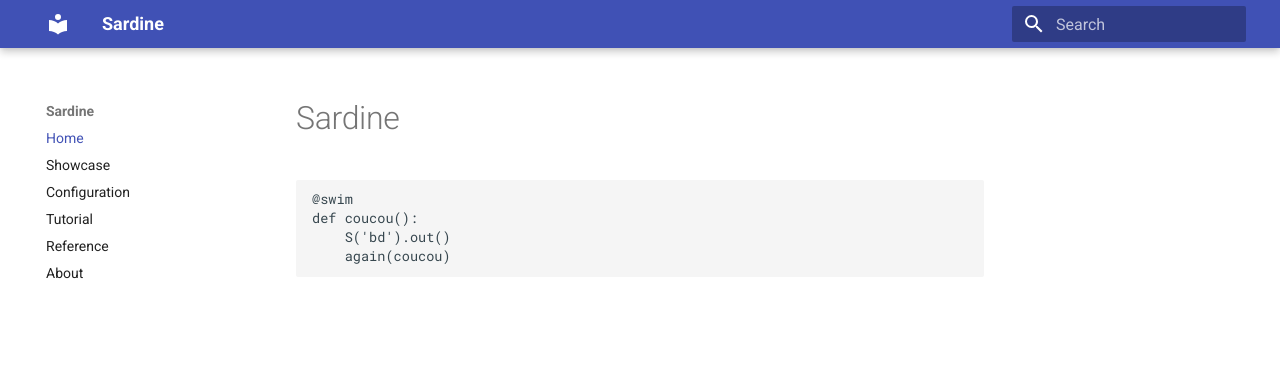
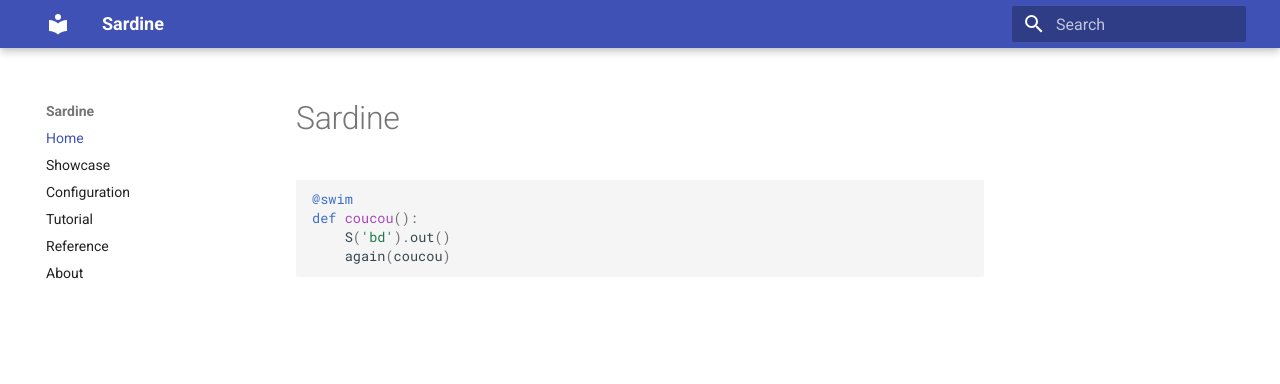
Before and after one commit to EmmaleeBonderud0325/sardine, an MkDocs documentation site: the page built from docs/index.md, in a window 1280 px wide. Shown: the top 384 px of the page. Built offline with MkDocs 1.6.1 and Material for MkDocs 9.7.7, drawn with Linux system fonts in a browser that asks for light colours.

Commit message:
Syntax Highlighting && Requirements
- Adding requirements for the Github Pages website.
- Added syntax highlighting capabilities using Pygments and pymdown-extensions.

```diff
--- a/mkdocs.yml
+++ b/mkdocs.yml
@@ -15,3 +15,10 @@ extra:
 plugins:
   - search
 docs_dir: docs
+
+markdown_extensions:
+  - pymdownx.highlight:
+     anchor_linenums: true
+  - pymdownx.inlinehilite
+  - pymdownx.snippets
+  - pymdownx.superfences
--- /dev/null
+++ b/requirements.txt
@@ -0,0 +1,3 @@
+# This file is used for configuring the Github Pages website
+pygments
+pymdown-extensions
```
Also changed, not shown: 1 other file.
